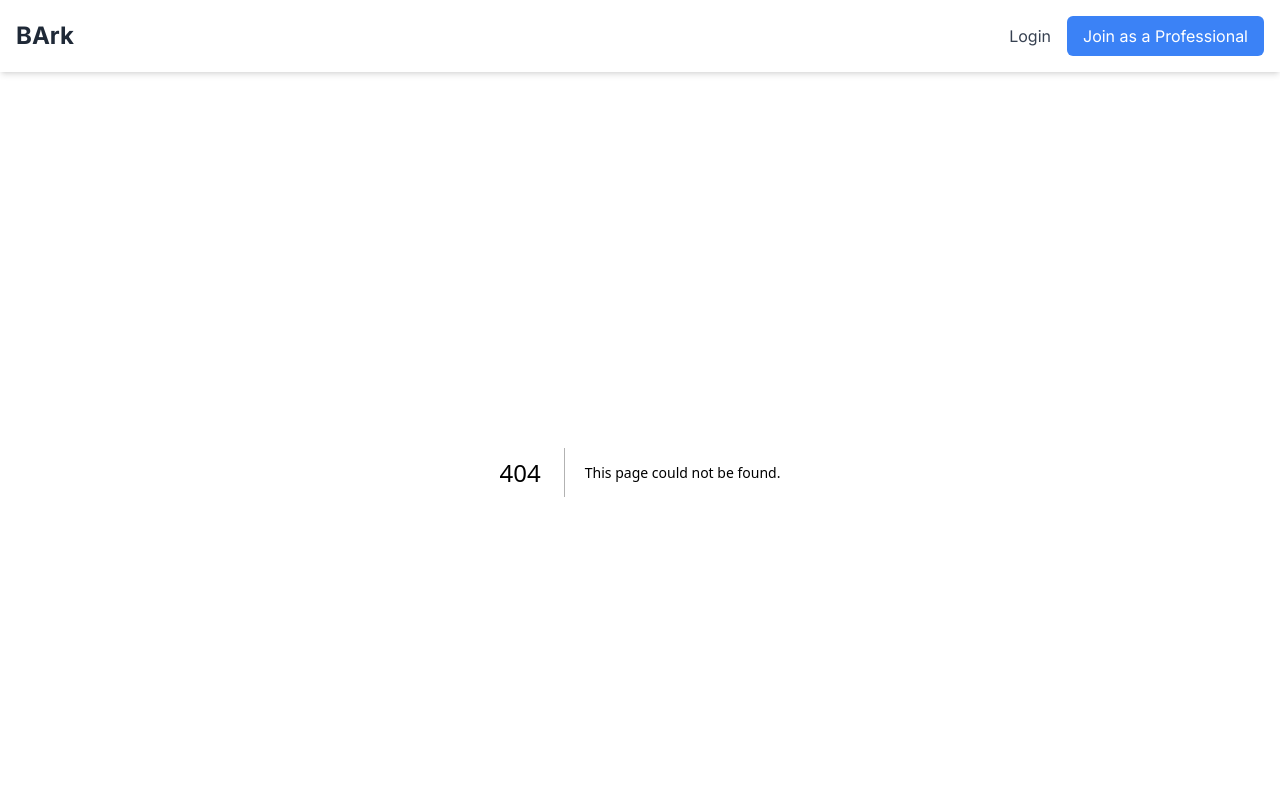
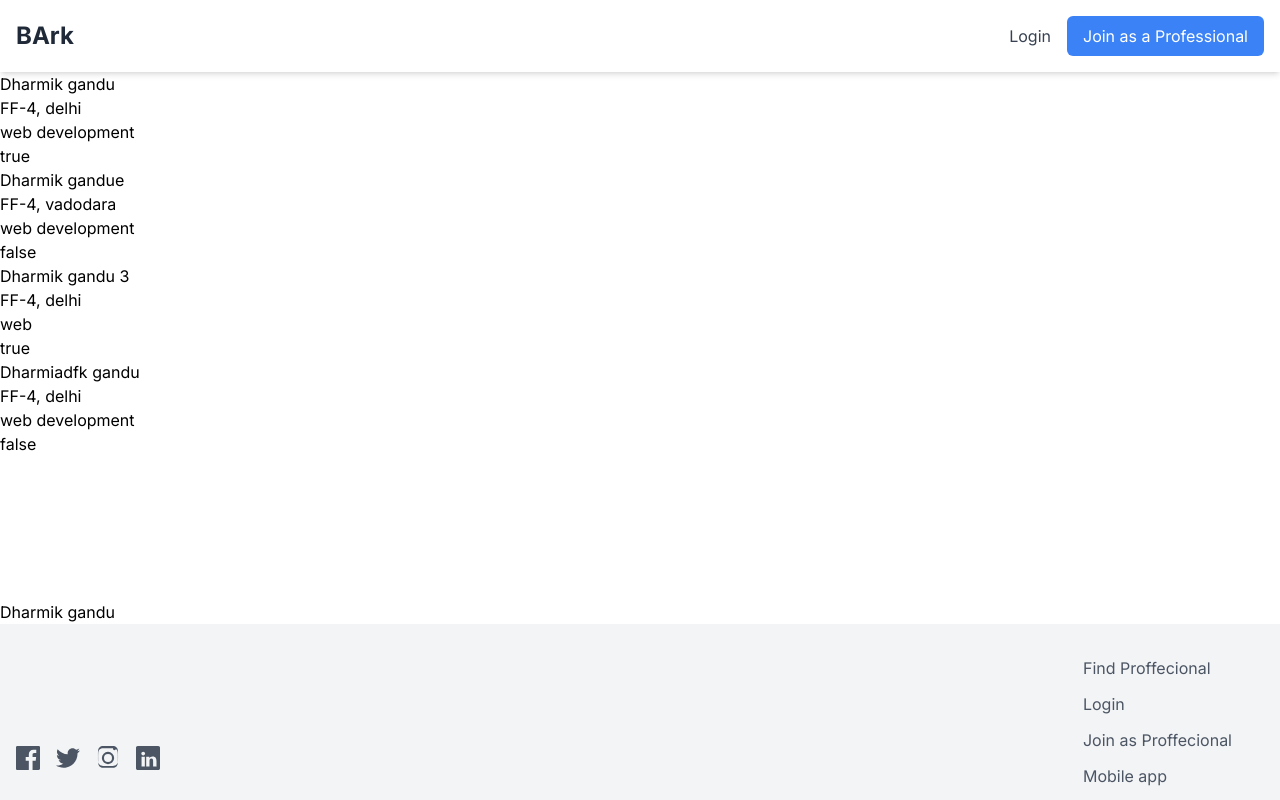
Before and after one commit to vrajSpatel/bARK, a Next.js app: page /userpost in a window 1280 px wide. Before the commit this address had no page. Shown: the top 800 px of the page. Built offline with nearby package versions, Linux system fonts and the light colour scheme.

Commit message:
user post

```diff
--- a/src/app/explore/page.js
+++ b/src/app/explore/page.js
@@ -3,11 +3,8 @@ import field from "../api/api.js";
 
 const explore = () => {
   //   console.log(field);
-  var field1 = JSON.parse(field);
-  console.log(field1.field.household);
-  // const jstu = JSON.stringify(Feild)
-  // console.log(jstu.household)
-  console.log();
+  //   var field1 = JSON.parse(field);
+  //   console.log(field1.field.household);
   return (
     <>
       <div className="homemain">
@@ -34,6 +31,7 @@ const explore = () => {
           <h3>( that are mostly trendy )</h3>
 
           <div className="options">
+
             <div className="container_option">
               <div className="op">household</div>
               <div className="op">Health</div>
@@ -46,10 +44,19 @@ const explore = () => {
               <div className="op">Wedding</div>
               <div className="op">Bussniess</div>
             </div>
+
           </div>
         </div>
 
-        <div className="subselection"></div>
+        <div className="subselection">
+          <div class="card">
+            <img src="img_avatar.png" alt="Avatar" />
+              <div class="container">
+                <h4><b>John Doe</b></h4>
+                <p>Architect & Engineer</p>
+              </div>
+          </div>
+        </div>
       </div>
     </>
   );
--- /dev/null
+++ b/src/app/userpost/page.js
@@ -0,0 +1,114 @@
+'use client'
+
+import { useState } from "react"
+
+const userpost = () => {
+    var [userpost, setUserPost] = useState([
+        {
+            "_id": "671fcc6f9b42f3b8f72b1872",
+            "email": "dharmik27458@gmail.com",
+            "name": "Dharmik gandu",
+            "address": "FF-4, delhi",
+            "urgent": true,
+            "field": "web development",
+            "details": [
+                "hello",
+                "world",
+                "how",
+                "are",
+                "you"
+            ],
+            "nationWide": false
+        },
+        {
+            "_id": "671fcc6f9b42f3b8f72b1872",
+            "email": "dharmik27458@gmail.com",
+            "name": "Dharmik gandue",
+            "address": "FF-4, vadodara",
+            "urgent": false,
+            "field": "web development",
+            "details": [
+                "hello",
+                "world",
+                "how",
+                "are",
+                "you"
+            ],
+            "nationWide": true
+        },
+        {
+            "_id": "671fcc6f9b42f3b8f72b1872",
+            "email": "dharmik27458@gmail.com",
+            "name": "Dharmik gandu 3",
+            "address": "FF-4, delhi",
+            "urgent": true,
+            "field": "web ",
+            "details": [
+                "hello",
+                "world",
+                "how",
+                "are",
+                "you"
+            ],
+            "nationWide": false
+        },
+        {
+            "_id": "671fcc6f9b42f3b8f72b1872",
+            "email": "dharmik27458@gmail.com",
+            "name": "Dharmiadfk gandu",
+            "address": "FF-4, delhi",
+            "urgent": false,
+            "field": "web development",
+            "details": [
+                "hello",
+                "world",
+                "how",
+                "are",
+                "you"
+            ],
+            "nationWide": false
+        }
+    ])
+
+    const [viewpost, setviewpost] = useState(userpost[0]);
+
+    function changeinfo(element){
+        setviewpost(element)
+    }
+    return (
+        <>
+            {
+                userpost.map((element) => {
+                    return <div className="userpostcard" onClick={()=>{changeinfo(element)}}>
+                        <div className="infoanddr">
+                            <div className="name">
+                                {element.name}
+                            </div>
+                            <div className="address">
+                                {element.address}
+                            </div>
+                        </div>
+                        <div className="field">
+                            {element.field}
+                        </div>
+                        <div className="urgent">
+                            {element.urgent?<p>true</p>:<p>false</p>}
+                        </div>
+                    </div>
+                })
+            }
+<br />
+<br />
+<br />
+<br />
+<br />
+<br />
+            <div className="alldetial">
+                {viewpost.name}
+            </div>
+
+        </>
+    )
+}
+
+export default userpost
```
Also changed, not shown: src/app/explore/explore.css (+49 -17 lines).
